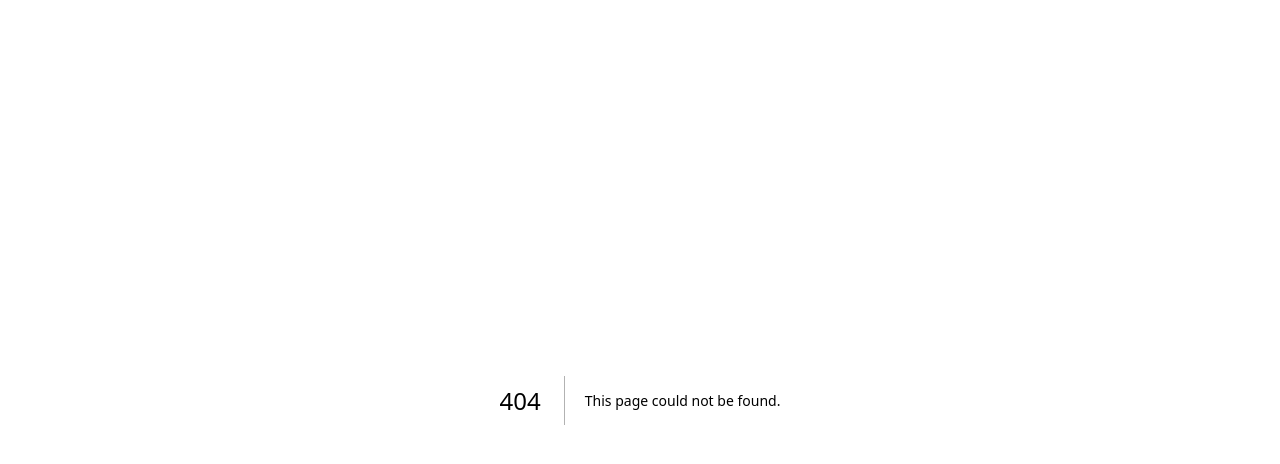
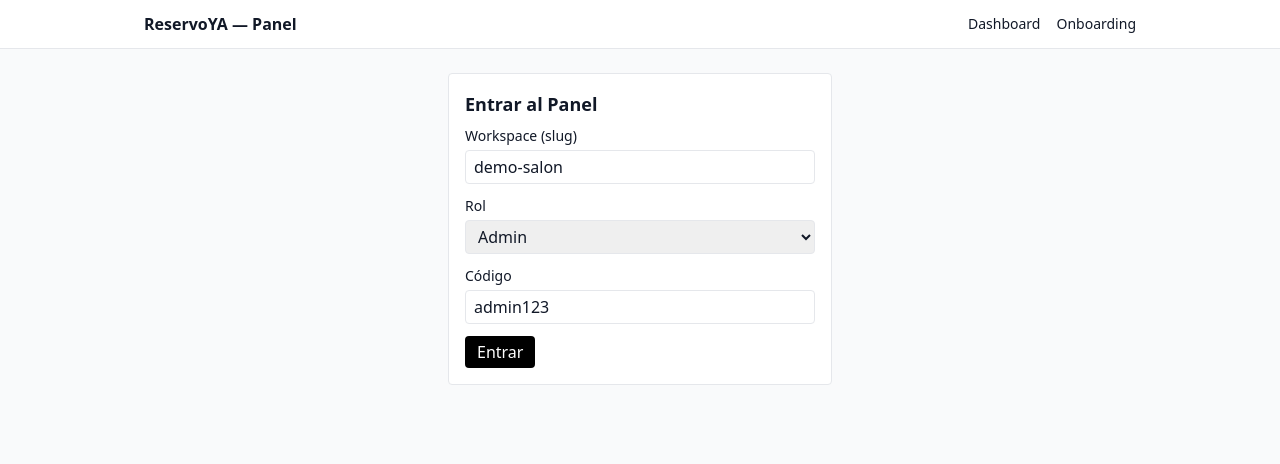
Before and after one commit to LuisDiaz1234/reservoya, a Next.js app in the folder apps/web/: page /app/login in a window 1280 px wide. Before the commit this address had no page. Shown: the top 464 px of the page. Built offline with nearby package versions, Linux system fonts and the light colour scheme; no server answers.

Commit message:
Create page.tsx

```diff
--- /dev/null
+++ b/apps/web/app/app/login/page.tsx
@@ -0,0 +1,58 @@
+// apps/web/app/app/login/page.tsx
+'use client';
+
+import { useState } from 'react';
+
+export default function LoginPage() {
+  const [slug, setSlug] = useState('demo-salon');
+  const [role, setRole] = useState<'admin' | 'operator'>('admin');
+  const [code, setCode] = useState('admin123');
+  const [err, setErr] = useState<string | null>(null);
+  const [loading, setLoading] = useState(false);
+
+  async function onSubmit(e: React.FormEvent) {
+    e.preventDefault();
+    setLoading(true); setErr(null);
+    try {
+      const r = await fetch('/api/app/login', {
+        method: 'POST',
+        headers: { 'content-type': 'application/json' },
+        body: JSON.stringify({ slug, role, code }),
+      });
+      const j = await r.json();
+      if (!r.ok) throw new Error(j?.error || 'Error');
+      window.location.href = '/app/dashboard';
+    } catch (e: any) {
+      setErr(e?.message || 'Error');
+    } finally {
+      setLoading(false);
+    }
+  }
+
+  return (
+    <div className="max-w-sm mx-auto bg-white border rounded p-4">
+      <h1 className="text-lg font-semibold mb-2">Entrar al Panel</h1>
+      <form onSubmit={onSubmit} className="space-y-3">
+        <div>
+          <label className="block text-sm mb-1">Workspace (slug)</label>
+          <input className="w-full border rounded px-2 py-1" value={slug} onChange={e => setSlug(e.target.value)} />
+        </div>
+        <div>
+          <label className="block text-sm mb-1">Rol</label>
+          <select className="w-full border rounded px-2 py-1" value={role} onChange={e => setRole(e.target.value as any)}>
+            <option value="admin">Admin</option>
+            <option value="operator">Operador</option>
+          </select>
+        </div>
+        <div>
+          <label className="block text-sm mb-1">Código</label>
+          <input className="w-full border rounded px-2 py-1" value={code} onChange={e => setCode(e.target.value)} />
+        </div>
+        <button disabled={loading} className="px-3 py-1 rounded bg-black text-white">
+          {loading ? 'Entrando…' : 'Entrar'}
+        </button>
+        {err && <p className="text-sm text-red-600">{err}</p>}
+      </form>
+    </div>
+  );
+}
```
